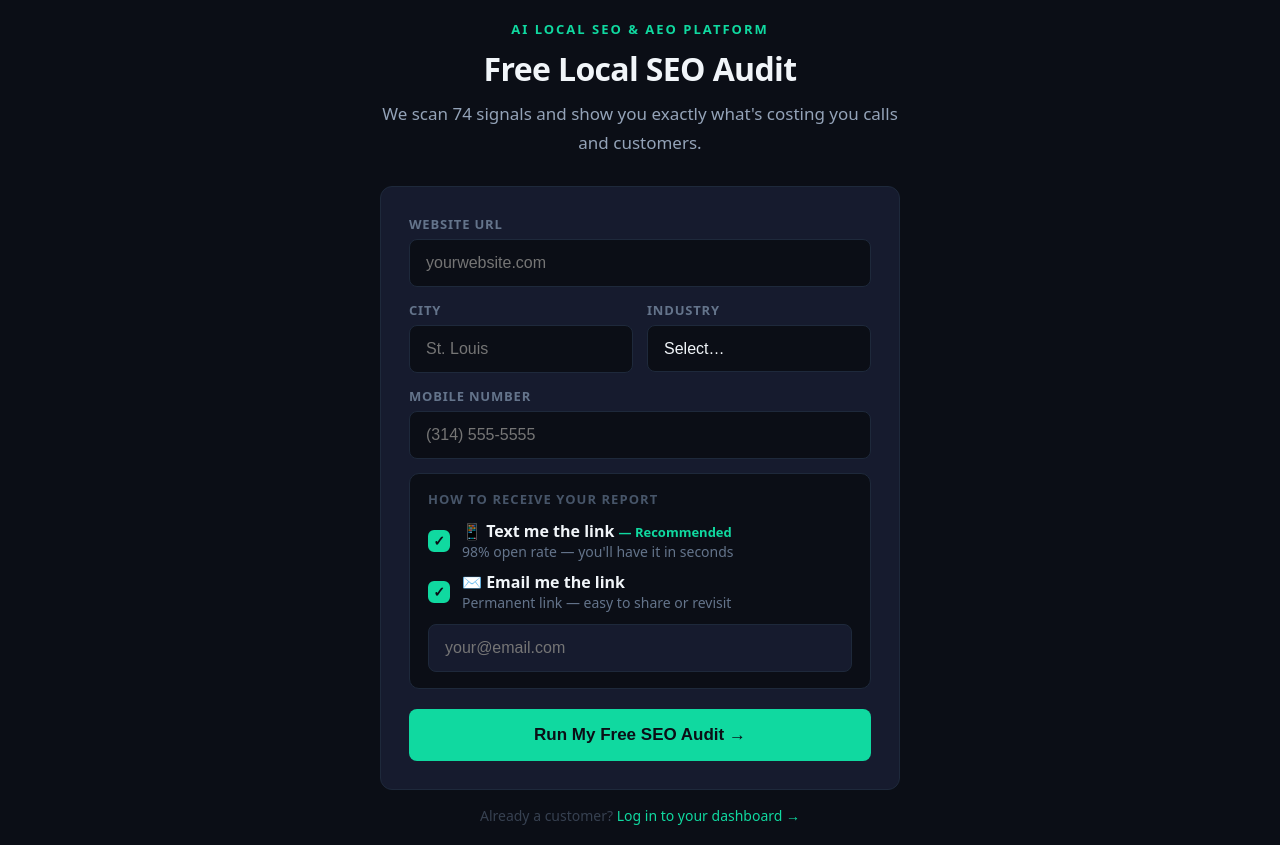
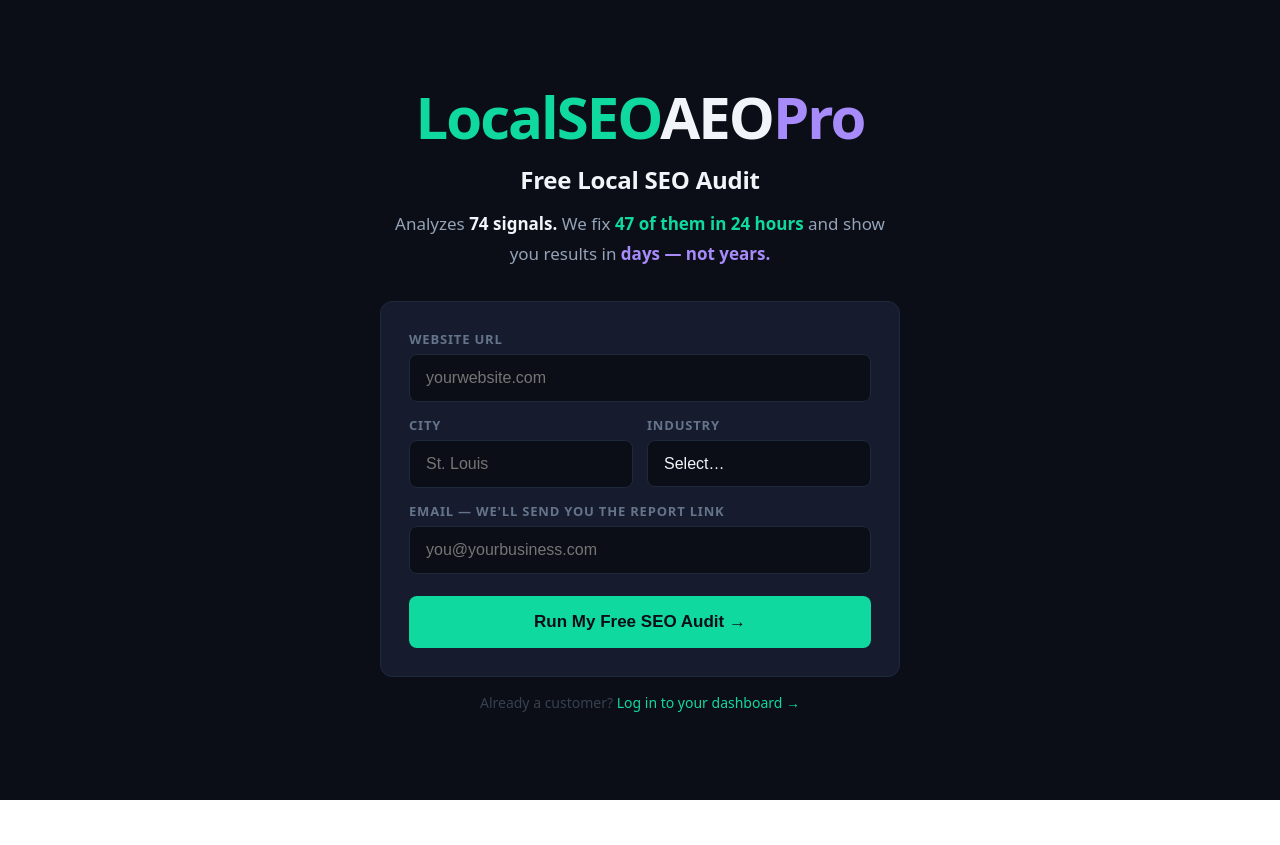
Before and after one commit to jamesfogal/localseoaeopro, a Next.js app: page / in a window 1280 px wide. After the commit the page ends 800 px from the top, so only its background shows below. Built offline with nearby package versions, Linux system fonts and the light colour scheme.

Commit message:
Billboard header — LocalSEOAEOPro name large, 74 signals copy, clean 4-field form

```diff
--- a/app/page.tsx
+++ b/app/page.tsx
@@ -11,22 +11,19 @@ const INDUSTRIES = [
 
 export default function Home() {
   const router = useRouter();
-  const [website,      setWebsite]      = useState("");
-  const [city,         setCity]         = useState("");
-  const [industry,     setIndustry]     = useState("");
-  const [phone,        setPhone]        = useState("");
-  const [email,        setEmail]        = useState("");
-  const [smsChecked,   setSmsChecked]   = useState(true);
-  const [emailChecked, setEmailChecked] = useState(true);
-  const [submitting,   setSubmitting]   = useState(false);
-  const [error,        setError]        = useState("");
+  const [website,    setWebsite]    = useState("");
+  const [city,       setCity]       = useState("");
+  const [industry,   setIndustry]   = useState("");
+  const [email,      setEmail]      = useState("");
+  const [submitting, setSubmitting] = useState(false);
+  const [error,      setError]      = useState("");
 
   function validate() {
-    if (!website.trim())  { setError("Please enter your website URL.");        return false; }
-    if (!city.trim())     { setError("Please enter your city.");               return false; }
-    if (!industry)        { setError("Please select your industry.");          return false; }
-    if (!phone.trim())    { setError("Please enter your mobile number.");      return false; }
-    if (emailChecked && !email.trim()) { setError("Enter your email or uncheck the email option."); return false; }
+    if (!website.trim())  { setError("Please enter your website URL.");   return false; }
+    if (!city.trim())     { setError("Please enter your city.");           return false; }
+    if (!industry)        { setError("Please select your industry.");      return false; }
+    if (!email.trim() || !/^[^\s@]+@[^\s@]+\.[^\s@]+$/.test(email))
+                          { setError("Please enter a valid email address."); return false; }
     return true;
   }
 
@@ -36,10 +33,7 @@ export default function Home() {
     if (!validate()) return;
     setSubmitting(true);
     const url = /^https?:\/\//i.test(website.trim()) ? website.trim() : `https://${website.trim()}`;
-    const params = new URLSearchParams({ url, city, industry, phone });
-    if (email) params.set("email", email);
-    if (smsChecked)   params.set("sms",  "1");
-    if (emailChecked) params.set("mail", "1");
+    const params = new URLSearchParams({ url, city, industry, email });
     router.push(`/audit?${params.toString()}`);
   }
 
@@ -49,43 +43,52 @@ export default function Home() {
     borderRadius: 8, color: "#F1F5F9", fontSize: 16,
     boxSizing: "border-box", outline: "none",
   };
+  const lbl: React.CSSProperties = {
+    fontSize: 13, fontWeight: 700, color: "#64748B",
+    display: "block", marginBottom: 6,
+    textTransform: "uppercase", letterSpacing: "0.8px",
+  };
 
   return (
     <main style={{ background: "#0B0E16", minHeight: "100vh", display: "flex", alignItems: "center", justifyContent: "center", fontFamily: "system-ui, sans-serif", padding: "20px" }}>
       <div style={{ maxWidth: 520, width: "100%" }}>
 
-        {/* Header */}
-        <div style={{ textAlign: "center", marginBottom: 28 }}>
-          <div style={{ fontSize: 13, fontWeight: 700, color: "#10D9A0", letterSpacing: "2px", textTransform: "uppercase", marginBottom: 12 }}>
-            AI Local SEO &amp; AEO Platform
+        {/* ── Billboard ─────────────────────────────────────────── */}
+        <div style={{ textAlign: "center", marginBottom: 32 }}>
+
+          <div style={{ fontSize: "clamp(38px, 9vw, 58px)", fontWeight: 900, letterSpacing: "-2px", lineHeight: 1, marginBottom: 18 }}>
+            <span style={{ color: "#10D9A0" }}>LocalSEO</span><span style={{ color: "#F1F5F9" }}>AEO</span><span style={{ color: "#A78BFA" }}>Pro</span>
           </div>
-          <h1 style={{ fontSize: 32, fontWeight: 800, color: "#F1F5F9", lineHeight: 1.2, margin: "0 0 12px", letterSpacing: "-0.02em" }}>
+
+          <h1 style={{ fontSize: "clamp(19px, 3.5vw, 24px)", fontWeight: 800, color: "#F1F5F9", lineHeight: 1.3, margin: "0 0 14px", letterSpacing: "-0.01em" }}>
             Free Local SEO Audit
           </h1>
-          <p style={{ fontSize: 17, color: "#94A3B8", margin: 0, lineHeight: 1.7 }}>
-            We scan 74 signals and show you exactly what&apos;s costing you calls and customers.
+
+          <p style={{ fontSize: 17, color: "#94A3B8", margin: 0, lineHeight: 1.75 }}>
+            Analyzes <strong style={{ color: "#F1F5F9" }}>74 signals.</strong> We fix{" "}
+            <strong style={{ color: "#10D9A0" }}>47 of them in 24 hours</strong>{" "}
+            and show you results in <strong style={{ color: "#A78BFA" }}>days — not years.</strong>
           </p>
         </div>
 
+        {/* ── Form ──────────────────────────────────────────────── */}
         <div style={{ background: "#161B2E", border: "1px solid #1E293B", borderRadius: 12, padding: 28 }}>
           <form onSubmit={handleSubmit} noValidate>
 
             {/* Website */}
             <div style={{ marginBottom: 14 }}>
-              <label style={{ fontSize: 13, fontWeight: 700, color: "#64748B", display: "block", marginBottom: 6, textTransform: "uppercase", letterSpacing: "0.8px" }}>
-                Website URL
-              </label>
+              <label style={lbl}>Website URL</label>
               <input style={inp} type="text" placeholder="yourwebsite.com" value={website} onChange={e => setWebsite(e.target.value)} />
             </div>
 
             {/* City + Industry */}
             <div style={{ display: "grid", gridTemplateColumns: "1fr 1fr", gap: 14, marginBottom: 14 }}>
               <div>
-                <label style={{ fontSize: 13, fontWeight: 700, color: "#64748B", display: "block", marginBottom: 6, textTransform: "uppercase", letterSpacing: "0.8px" }}>City</label>
+                <label style={lbl}>City</label>
                 <input style={inp} type="text" placeholder="St. Louis" value={city} onChange={e => setCity(e.target.value)} />
               </div>
               <div>
-                <label style={{ fontSize: 13, fontWeight: 700, color: "#64748B", display: "block", marginBottom: 6, textTransform: "uppercase", letterSpacing: "0.8px" }}>Industry</label>
+                <label style={lbl}>Industry</label>
                 <select style={{ ...inp, appearance: "none" }} value={industry} onChange={e => setIndustry(e.target.value)}>
                   <option value="">Select…</option>
                   {INDUSTRIES.map(i => <option key={i} value={i}>{i}</option>)}
@@ -93,60 +96,10 @@ export default function Home() {
               </div>
             </div>
 
-            {/* Phone */}
-            <div style={{ marginBottom: 14 }}>
-              <label style={{ fontSize: 13, fontWeight: 700, color: "#64748B", display: "block", marginBottom: 6, textTransform: "uppercase", letterSpacing: "0.8px" }}>
-                Mobile Number
-              </label>
-              <input style={inp} type="tel" placeholder="(314) 555-5555" value={phone} onChange={e => setPhone(e.target.value)} />
-            </div>
-
-            {/* Delivery options */}
-            <div style={{ background: "#0B0E16", border: "1px solid #1E293B", borderRadius: 10, padding: "16px 18px", marginBottom: 20 }}>
-              <div style={{ fontSize: 13, color: "#475569", fontWeight: 700, textTransform: "uppercase", letterSpacing: "0.08em", marginBottom: 12 }}>
-                How to receive your report
-              </div>
-
-              {/* SMS */}
-              <label style={{ display: "flex", alignItems: "center", gap: 12, cursor: "pointer", marginBottom: 10 }}>
-                <div
-                  onClick={() => setSmsChecked(v => !v)}
-                  style={{ width: 22, height: 22, borderRadius: 6, flexShrink: 0, background: smsChecked ? "#10D9A0" : "transparent", border: `2px solid ${smsChecked ? "#10D9A0" : "#374151"}`, display: "flex", alignItems: "center", justifyContent: "center", transition: "all 0.15s", cursor: "pointer" }}
-                >
-                  {smsChecked && <span style={{ color: "#0B0E16", fontSize: 14, fontWeight: 800, lineHeight: 1 }}>✓</span>}
-                </div>
-                <div>
-                  <div style={{ fontSize: 16, color: "#F1F5F9", fontWeight: 600 }}>
-                    📱 Text me the link <span style={{ fontSize: 13, color: "#10D9A0", fontWeight: 700 }}>— Recommended</span>
-                  </div>
-                  <div style={{ fontSize: 14, color: "#64748B" }}>98% open rate — you&apos;ll have it in seconds</div>
-                </div>
-              </label>
-
-              {/* Email */}
-              <label style={{ display: "flex", alignItems: "center", gap: 12, cursor: "pointer" }}>
-                <div
-                  onClick={() => setEmailChecked(v => !v)}
-                  style={{ width: 22, height: 22, borderRadius: 6, flexShrink: 0, background: emailChecked ? "#10D9A0" : "transparent", border: `2px solid ${emailChecked ? "#10D9A0" : "#374151"}`, display: "flex", alignItems: "center", justifyContent: "center", transition: "all 0.15s", cursor: "pointer" }}
-                >
-                  {emailChecked && <span style={{ color: "#0B0E16", fontSize: 14, fontWeight: 800, lineHeight: 1 }}>✓</span>}
-                </div>
-                <div>
-                  <div style={{ fontSize: 16, color: "#F1F5F9", fontWeight: 600 }}>✉️ Email me the link</div>
-                  <div style={{ fontSize: 14, color: "#64748B" }}>Permanent link — easy to share or revisit</div>
-                </div>
-              </label>
-
-              {/* Email input — shown when checked */}
-              {emailChecked && (
-                <input
-                  type="email"
-                  placeholder="your@email.com"
-                  value={email}
-                  onChange={e => setEmail(e.target.value)}
-                  style={{ ...inp, marginTop: 12, background: "#161B2E", border: "1px solid #1E293B" }}
-                />
-              )}
+            {/* Email */}
+            <div style={{ marginBottom: 22 }}>
+              <label style={lbl}>Email — we&apos;ll send you the report link</label>
+              <input style={inp} type="email" placeholder="you@yourbusiness.com" value={email} onChange={e => setEmail(e.target.value)} />
             </div>
 
             {error && (
```
